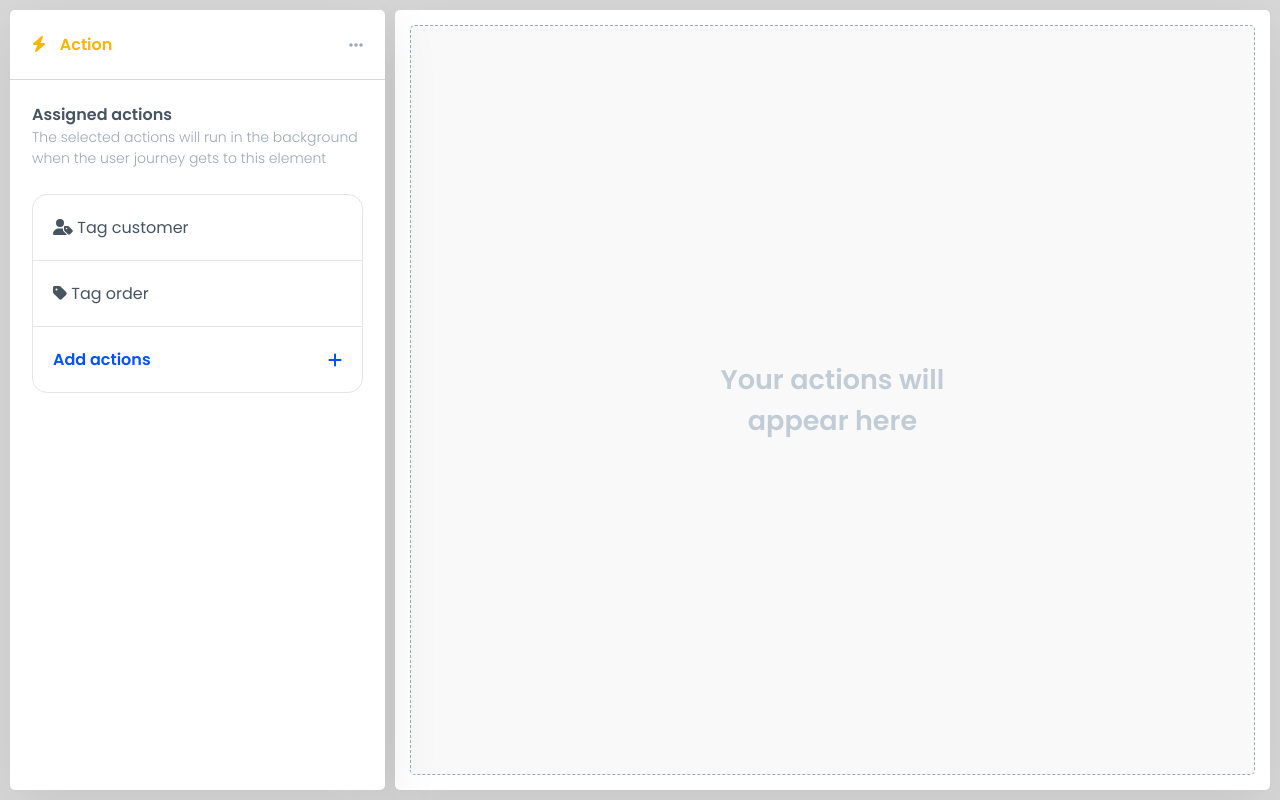
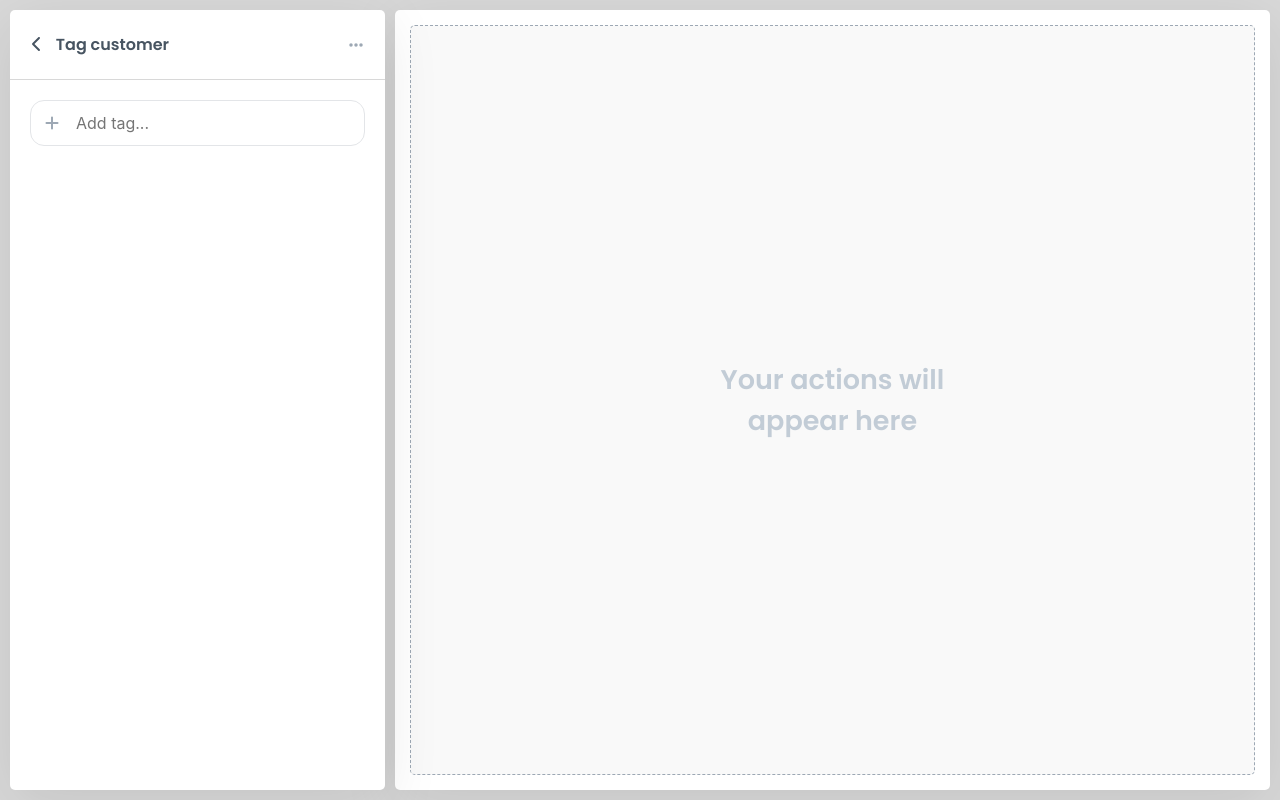
Before and after one commit to cwalia/popup, a Vue app: page / in a window 1280 px wide. Both pictures are taken after a click on the button "Tag customer". Built offline with nearby package versions, Linux system fonts and the light colour scheme.

Commit message:
tag customer sidebar

```diff
--- a/src/assets/styles/_mixins.scss
+++ b/src/assets/styles/_mixins.scss
@@ -20,6 +20,6 @@
     padding: 20px;
     @include flex-center();
     &:hover{
-        background-color: $action-cta-hover;
+        background-color: $action-cta-border;
     }
 }
--- a/src/assets/styles/_variables.scss
+++ b/src/assets/styles/_variables.scss
@@ -6,7 +6,6 @@ $black: #060606;
 $head-dGrey:#475461;
 $sub-head-lGrey: #9DA8B4;
 $action-cta: #0052FF;
-$action-cta-hover: #E3E5E8;
 $action-cta-border: #E3E5E8;
 $ap-text: #C2CCD6;
 $yellow: #F9B506;
--- a/src/assets/styles/components/_sideBarPanel.scss
+++ b/src/assets/styles/components/_sideBarPanel.scss
@@ -19,6 +19,7 @@
         padding: 22px;
         border-bottom: 1px solid $grey;
         color: $head-dGrey;
+        @include flex-center();
         cursor: pointer;
         font: $title;
         &__chevron-left{
@@ -44,7 +45,7 @@
             padding: 20px;
             @include flex-center();
             &:hover{
-                background-color: $action-cta-hover;
+                background-color: $action-cta-border;
             }
         }
         &__sel-buttons{
@@ -59,12 +60,13 @@
             letter-spacing: 0em;
             border-bottom: 1px solid $action-cta-border;
             &:hover{
-                background-color: $action-cta-hover;
+                background-color: $action-cta-border;
             }
         }
     }
     &__action-area{
         padding: 22px;
+    }
     &__input-container {
         position: relative;
         margin-bottom: 20px;
@@ -88,6 +90,30 @@
             outline: $action-cta solid 1px;
         }
 
+    }
+    &__input-action{
+        input[type="text"] {
+            border-radius: 14px;
+            padding: 10px 0px 10px 45px;
+        }
+    }
+    &__action-area{
+        padding: 20px
+    }
+    &__tags-list{
+        @include flex-center();
+        background-color: $grey-inner;
+        border-radius: 15px;
+        padding: 10px;
+        margin-bottom: 10px;
+        span{
+            background-color: red;
+            width: 50px;
+            border-radius: 50%;
+        }
+        &__trash{
+            color: $head-dGrey;
+            cursor: pointer;
         }
     }
     &__light-heading{
--- a/src/components/SideBarPanel.vue
+++ b/src/components/SideBarPanel.vue
@@ -1,6 +1,6 @@
 <template>
   <div class="side-bar-panel">
-    <div v-if="!isAction">
+    <div v-if="isState == 'action'">
       <div class="side-bar-panel__header">
         <div>
           <font-awesome-icon icon="bolt" class="side-bar-panel__header__bolt"/>
@@ -12,11 +12,11 @@
         Assigned actions
         <div class="side-bar-panel__assActions__sub-head">The selected actions will run in the background when the user journey gets to this element</div>
         <div class="side-bar-panel__add-actions">
-          <button v-for="item in fetchConfirmedActions" :key="item.iconName" class="side-bar-panel__assActions__sel-buttons">
+          <button v-for="item in fetchConfirmedActions" :key="item.iconName" class="side-bar-panel__assActions__sel-buttons" @click="stateChange(item.text)">
             <font-awesome-icon :icon="item.iconName"/>
             {{item.text}}
           </button>
-          <button @click="actionChange(true)" class="side-bar-panel__assActions__action-button">
+          <button @click="stateChange('add-actions')" class="side-bar-panel__assActions__action-button">
             Add actions
             <font-awesome-icon icon="plus" class="side-bar-panel__header__plus" />
           </button>
@@ -24,13 +24,15 @@
       </div>
     </div>
 
-    <div v-else>
-      <div class="side-bar-panel__addActions" @click="actionChange(false)">
-        <font-awesome-icon icon="chevron-left" class="side-bar-panel__addActions__chevron-left" />
-        Add actions
+    <div v-else-if="isState == 'add-actions'">
+      <div class="side-bar-panel__addActions" @click="stateChange('action')">
+        <div>
+          <font-awesome-icon icon="chevron-left" class="side-bar-panel__addActions__chevron-left" />
+          Add actions
+        </div>
       </div>
       <div class="side-bar-panel__action-area">
-        <div class="side-bar-panel__action-area__input-container">
+        <div class="side-bar-panel__input-container">
           <i class="fa fa-search"></i>
           <input type="text" placeholder="Search actions..." v-model="searchQuery">
         </div>
@@ -45,24 +47,29 @@
         <b-button variant="primary" @click="confirmSelection()">Confirm</b-button>
       </div>
     </div>
+
+    <div v-else>
+      <sidebar-action></sidebar-action>
+    </div>
   </div>
 </template>
 
 <script lang="ts">
 import {Component, Vue, Prop} from 'vue-property-decorator';
 import ActionButton from './common/ActionButton.vue';
+import SidebarAction from './common/SidebarAction.vue'
 @Component({
   components: {
-    ActionButton
+    ActionButton,SidebarAction
   },
 })
 export default class SideBarPanel extends Vue {
   searchQuery = ''
-  get isAction(){
-    return this.$store.state.search.isAction
+  get isState(){
+    return this.$store.state.search.isState
   }
-  actionChange(param:boolean){
-    this.$store.commit('search/setIsAction',param)
+  stateChange(param:string){
+    this.$store.commit('search/setIsState',param)
   }
   actionButtonList = [
     {
--- /dev/null
+++ b/src/components/common/SidebarAction.vue
@@ -0,0 +1,59 @@
+<template>
+  <div>
+    <div class="side-bar-panel__addActions" @click="stateChange('action')">
+      <div>
+        <font-awesome-icon icon="chevron-left" class="side-bar-panel__addActions__chevron-left" />
+        {{isState}}
+      </div>
+      <font-awesome-icon icon="ellipsis" class="side-bar-panel__header__ellipsis" />
+    </div>
+    <div class="side-bar-panel__action-area">
+      <div class="side-bar-panel__input-container side-bar-panel__input-action">
+        <i class="fa fa-plus"></i>
+        <input type="text" placeholder="Add tag..." @keyup.enter="addTags()" v-model="userTags">
+      </div>
+      <div v-for="(item,index) in userTagsList" :key="index" class="side-bar-panel__tags-list">
+        <div>
+        <font-awesome-icon icon="circle" :style="{'color':item.color}"/>
+          {{item.text}}
+        </div>
+        <font-awesome-icon icon="trash" class="side-bar-panel__tags-list__trash" @click="removeTag(index)"/>
+      </div>
+    </div>
+  </div>
+</template>
+
+<script lang="ts">
+import {Component, Vue, Prop} from 'vue-property-decorator';
+
+@Component({
+  components: {
+  },
+})
+export default class SidebarAction extends Vue {
+  userTags = ''
+  get isState(){
+    return this.$store.state.search.isState
+  }
+  stateChange(param:string){
+    this.$store.commit('search/setIsState',param)
+  }
+  getRandomColor() {
+    const red = Math.floor(Math.random() * 256);
+    const green = Math.floor(Math.random() * 256);
+    const blue = Math.floor(Math.random() * 256);
+    const color = `rgb(${red}, ${green}, ${blue})`;
+    return color;
+  }
+  addTags(){
+    this.$store.state.search.userTagsList.push({color:this.getRandomColor(),text:this.userTags})
+    this.userTags = ''
+  }
+  get userTagsList(){
+    return this.$store.state.search.userTagsList
+  }
+  removeTag(index:number){
+    this.userTagsList.splice(index, 1)
+  }
+}
+</script>
--- a/src/main.ts
+++ b/src/main.ts
@@ -6,9 +6,9 @@ import BootstrapVue, {IconsPlugin} from "bootstrap-vue";
 import '@fortawesome/fontawesome-free/css/all.css';
 import { library } from '@fortawesome/fontawesome-svg-core';
 import { FontAwesomeIcon } from '@fortawesome/vue-fontawesome';
-import { faEllipsis,faBolt,faPlus,faUserTag,faTag,faEnvelope,faClipboardList,faShield,faChevronLeft,faDownload } from '@fortawesome/free-solid-svg-icons';
+import { faEllipsis,faBolt,faPlus,faUserTag,faTag,faEnvelope,faClipboardList,faShield,faChevronLeft,faDownload,faCircle,faTrash } from '@fortawesome/free-solid-svg-icons';
 
-library.add(faEllipsis,faBolt,faPlus,faUserTag,faTag,faEnvelope,faClipboardList,faShield,faChevronLeft,faDownload);
+library.add(faEllipsis,faBolt,faPlus,faUserTag,faTag,faEnvelope,faClipboardList,faShield,faChevronLeft,faDownload,faCircle,faTrash);
 Vue.component('font-awesome-icon', FontAwesomeIcon)
 
 Vue.use(BootstrapVue);
--- a/src/store/search.ts
+++ b/src/store/search.ts
@@ -2,20 +2,24 @@ import {ActionTree, GetterTree, MutationTree} from "vuex";
 import {sample} from "@/api/result";
 
 interface State {
-  isAction:boolean,
+  isState:string,
   actionSelectedList:[],
-  confirmedActions:string[]
+  confirmedActions:string[],
+  selectedAction:string,
+  userTagsList:[]
 }
 
 const state: State = {
-  isAction:false,
+  isState:'action',
   actionSelectedList:[],
-  confirmedActions:['Tag customer','Tag order']
+  confirmedActions:['Tag customer','Tag order'],
+  selectedAction:'',
+  userTagsList:[]
 }
 
 const mutations = <MutationTree<State>>{
-  setIsAction(state,payload:boolean){
-    state.isAction=payload
+  setIsState(state,payload:string){
+    state.isState=payload
   },
   setActionSelectedList(state,payload:[]){
     state.actionSelectedList=payload
@@ -23,6 +27,9 @@ const mutations = <MutationTree<State>>{
   setConfirmedActions(state,payload:[]){
     state.confirmedActions=payload
   },
+  setSelectedAction(state,payload:string){
+    state.selectedAction=payload
+  }
 };
 
 export const actions = <ActionTree<State, any>>{
@@ -33,11 +40,11 @@ export const actions = <ActionTree<State, any>>{
 
 const getters = <GetterTree<State, any>>{
   getSample(state, getters) {
-    return state.isAction
+    return state.isState
   },
 }
 
-const result = {
+const search = {
   namespaced: true,
   state,
   mutations,
@@ -45,4 +52,4 @@ const result = {
   getters,
 };
 
-export default result;
+export default search;
```
Also changed, not shown: src/components/TagCustomer.vue (added, +17 -0 lines). Lines whose indentation alone changed are shown as unchanged.
